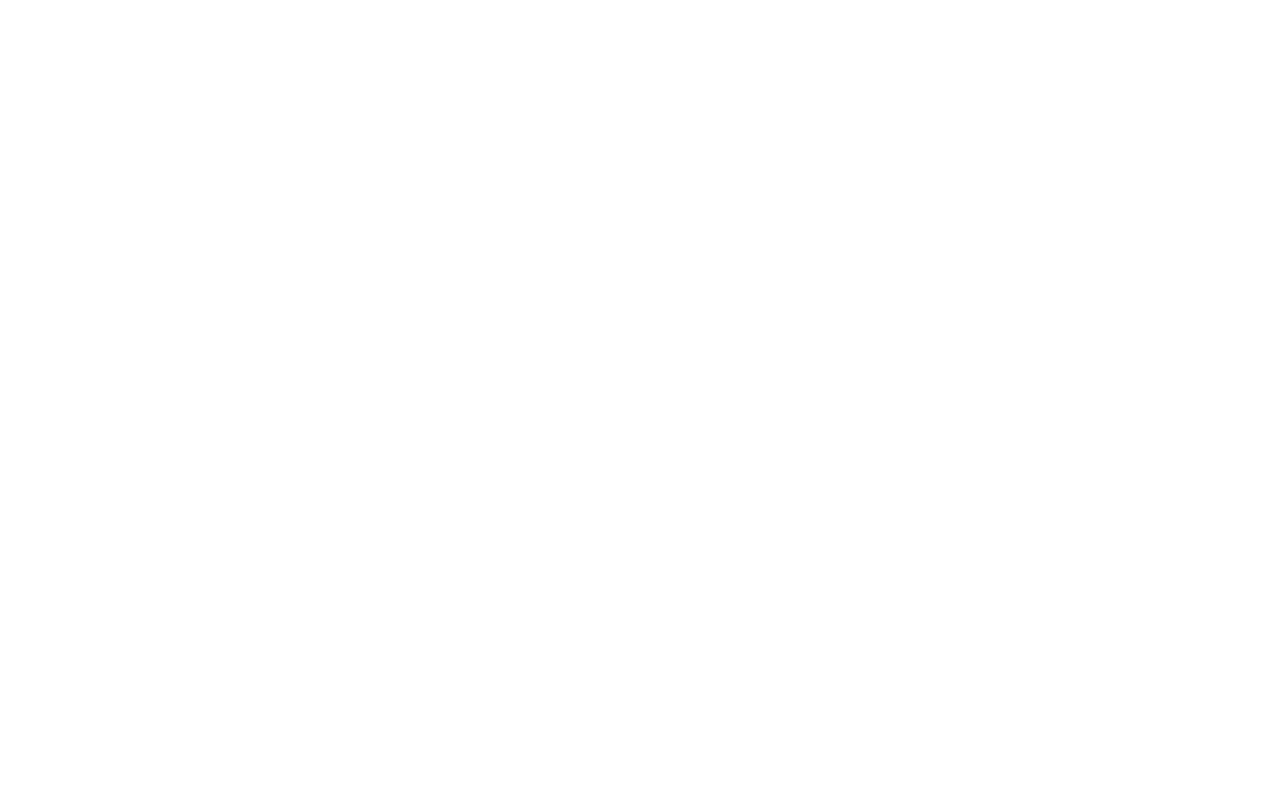
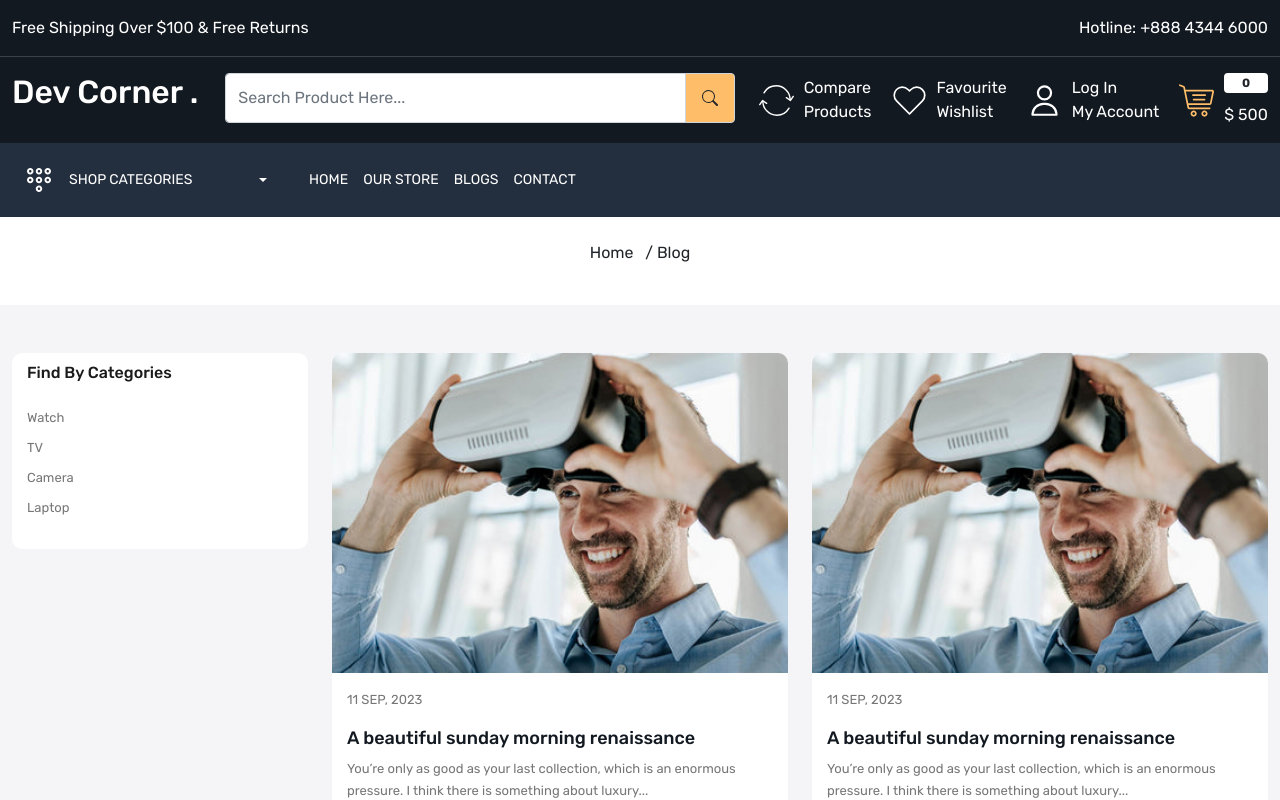
Before and after one commit to MyAn297/ECommerceApp_ReactJs, a React (Create React App) app: page /blogs in a window 1280 px wide. Before the commit this address had no page. Shown: the top 800 px of the page. Built offline with nearby package versions, Linux system fonts and the light colour scheme.

Commit message:
blog page

```diff
--- a/src/App.js
+++ b/src/App.js
@@ -6,6 +6,7 @@
 import About from "./pages/About";
 import Contact from "./pages/Contact";
 import OurStore from "./pages/OurStore";
+import Blog from "./pages/Blog";
 
 function App() {
   return (
@@ -17,6 +18,7 @@
             <Route path="about" element={<About />} />
             <Route path="contact" element={<Contact />} />
             <Route path="store" element={<OurStore />} />
+            <Route path="blogs" element={<Blog />} />
           </Route>
         </Routes>
       </BrowserRouter>
--- a/src/components/BlogCard.js
+++ b/src/components/BlogCard.js
@@ -3,10 +3,9 @@
 
 const BlogCard = () => {
   return (
-    <div className="col-3">
     <div className="blog-card">
       <div className="card-image">
-          <img src="images/blog-1.jpg" className="img-fluid" alt="blog" />
+        <img src="images/blog-1.jpg" className="img-fluid w-100" alt="blog" />
       </div>
       <div className="blog-content">
         <p className="date">11 Sep, 2023</p>
@@ -20,7 +19,6 @@
         </Link>
       </div>
     </div>
-    </div>
   );
 };
 
--- a/src/components/Header.js
+++ b/src/components/Header.js
@@ -130,7 +130,7 @@
                   <div className="d-flex align-items-center gap-15">
                     <NavLink to="/">Home</NavLink>
                     <NavLink to="/store">Our Store</NavLink>
-                    <NavLink to="/">Blogs</NavLink>
+                    <NavLink to="/blogs">Blogs</NavLink>
                     <NavLink to="/">Contact</NavLink>
                   </div>
                 </div>
--- /dev/null
+++ b/src/pages/Blog.js
@@ -0,0 +1,50 @@
+import React from "react";
+import BlogCard from "../components/BlogCard";
+import BreadCrumb from "../components/BreadCrumb";
+import Meta from "../components/Meta";
+
+function Blog() {
+  return (
+    <>
+      <Meta title={"Blogs"} />
+      <BreadCrumb title="Blog" />
+      <div className="blog-wrapper home-wrapper-2 py-5">
+        <div className="container-xxl">
+          <div className="row">
+            <div className="col-3">
+              <div className="filter-card mb-3">
+                <h3 className="filter-title">Find By Categories</h3>
+                <div className="">
+                  <ul className="ps-0">
+                    <li>Watch</li>
+                    <li>TV</li>
+                    <li>Camera</li>
+                    <li>Laptop</li>
+                  </ul>
+                </div>
+              </div>
+            </div>
+            <div className="col-9">
+              <div className="row">
+                <div className="col-6 mb-3">
+                  <BlogCard />
+                </div>
+                <div className="col-6 mb-3">
+                  <BlogCard />
+                </div>
+                <div className="col-6 mb-3">
+                  <BlogCard />
+                </div>
+                <div className="col-6 mb-3">
+                  <BlogCard />
+                </div>
+              </div>
+            </div>
+          </div>
+        </div>
+      </div>
+    </>
+  );
+}
+
+export default Blog;
--- a/src/pages/Home.js
+++ b/src/pages/Home.js
@@ -361,10 +361,20 @@
             <div className="col-12">
               <h3 className="section-heading">Our Latest News</h3>
             </div>
-            <BlogCard />
-            <BlogCard />
-            <BlogCard />
-            <BlogCard />
+            <div className="row">
+              <div className="col-3">
+                <BlogCard />
+              </div>
+              <div className="col-3">
+                <BlogCard />
+              </div>
+              <div className="col-3">
+                <BlogCard />
+              </div>
+              <div className="col-3">
+                <BlogCard />
+              </div>
+            </div>
           </div>
         </div>
       </section>
```
Lines whose indentation alone changed are shown as unchanged.
